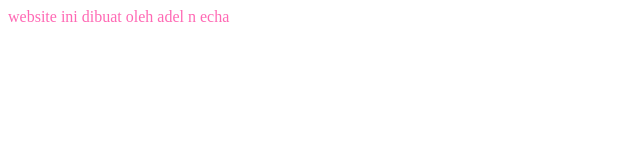
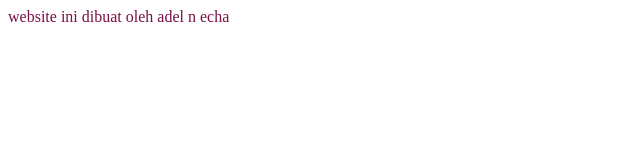
Before and after one commit to RuinBreaker/badakskibidi, a plain HTML site: page index.html in a window 1280 px wide. Shown: the whole page, without its empty margins (0-640 px from the left). Drawn offline with Linux system fonts and the light colour scheme.

Commit message:
Update index.html

```diff
--- a/index.html
+++ b/index.html
@@ -6,7 +6,7 @@
     <title>Document</title>
 </head>
 <body>
-    <div style="color:hotpink">website ini dibuat oleh adel n echa</div>
+    <div style="color:rgb(121, 16, 69)">website ini dibuat oleh adel n echa</div>
 
 </body>
 </html>
```
